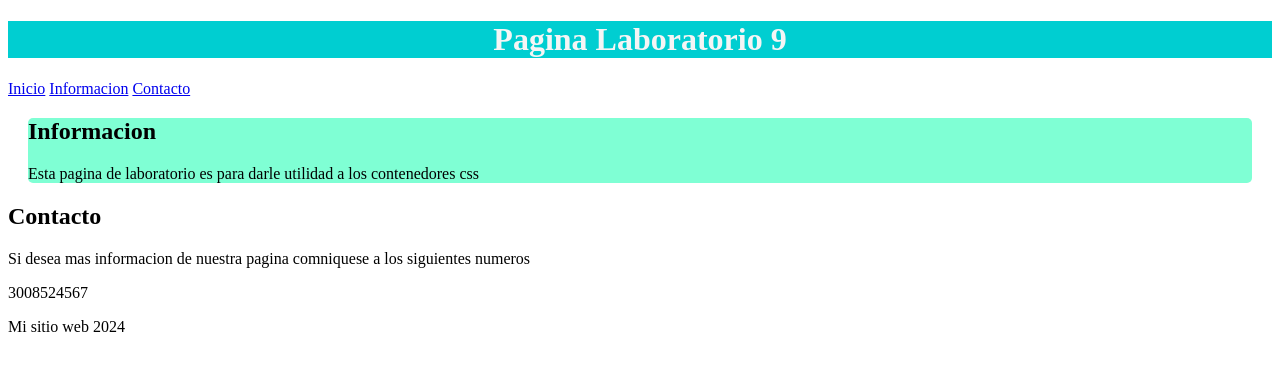
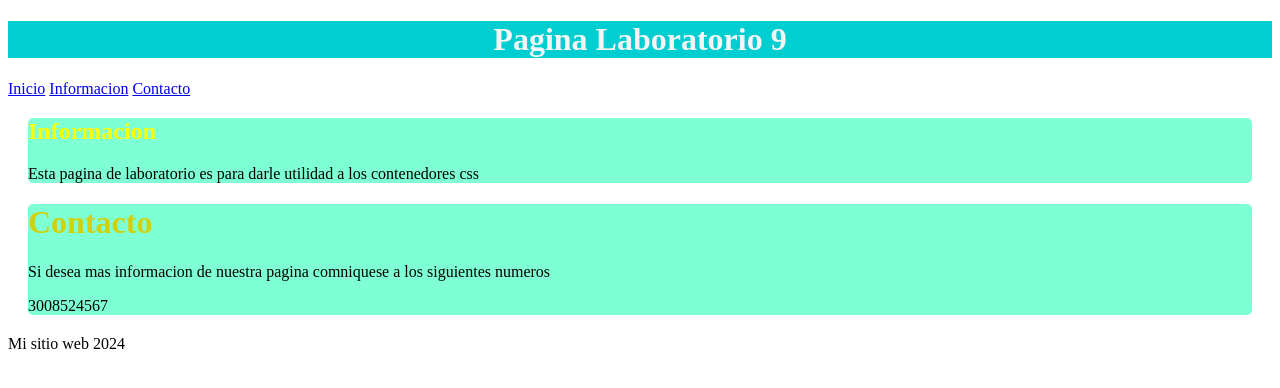
Before and after one commit to FeRo-Uni/Laboratorio9, a plain HTML site: page index.html in a window 1280 px wide. Drawn offline with Linux system fonts and the light colour scheme.

Commit message:
agreando estilo a mi segundo contenedor

```diff
--- a/index.html
+++ b/index.html
@@ -33,9 +33,23 @@
             box-shadow: 0 10 px #f82d97;
             margin: 20px;
            }
+             .contenedor h2
+             {
+                color: yellow;
+             }
+
+             .contenedor h1
+             {
+                color: rgb(209, 209, 10);
+             }
+
+
 
 
     </style>
+
+
+
 
 
 </head>
@@ -56,8 +70,8 @@
                   <p>  Esta pagina de laboratorio es para darle utilidad a los contenedores css</p>
              </div>
 
-             <div>
-                 <h2>Contacto</h2>
+             <div class="contenedor">
+                 <h1>Contacto</h1>
 
                  <p> Si desea mas informacion de nuestra pagina comniquese a los siguientes numeros</p>
                  <P>3008524567</P>
```
